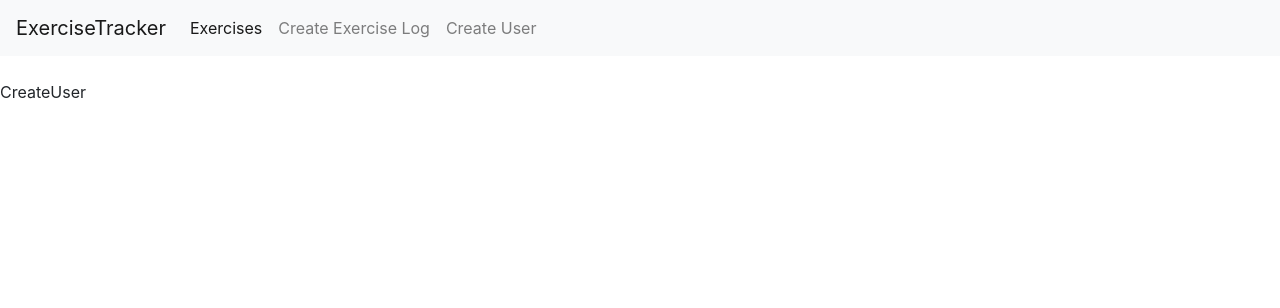
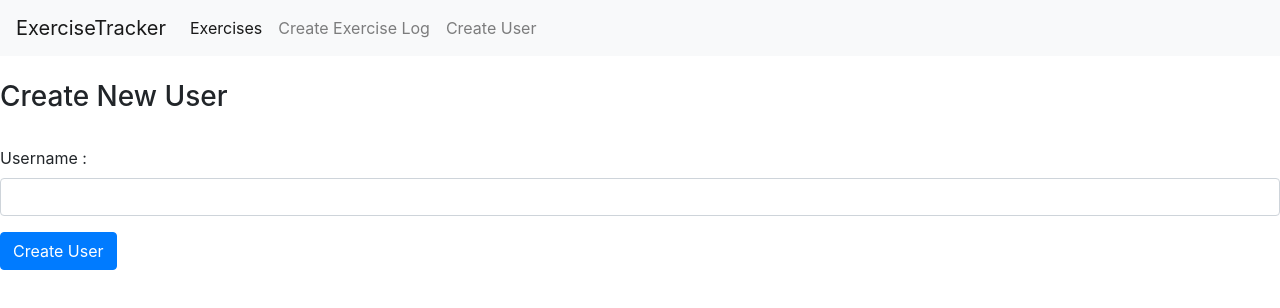
Before and after one commit to chalanika/Exercises--Tracker, a React (Create React App) app: page /user in a window 1280 px wide. Shown: the top 308 px of the page. Built offline with nearby package versions, Linux system fonts and the light colour scheme.

Commit message:
created create user form

```diff
--- a/src/component/create-exercise.jsx
+++ b/src/component/create-exercise.jsx
@@ -33,7 +33,6 @@
         this.setState({
             username: e.target.value
         });
-
     }
     onChangeDescription(e) {
         this.setState({
--- a/src/component/create-user.jsx
+++ b/src/component/create-user.jsx
@@ -1,10 +1,53 @@
 import React, { Component } from 'react';
 
 class CreateUser extends Component {
-    state = {  }
+    constructor(props) {
+        super(props);
+
+        this.onChangeUsername = this.onChangeUsername.bind(this);
+        this.onSubmit = this.onSubmit.bind(this);
+
+        this.state = {
+            username: '',
+        }
+    }
+
+    onChangeUsername(e) {
+        this.setState({
+            username: e.target.value
+        });
+    }
+    onSubmit(e) {
+        console.log("submited");
+        e.preventDefault();
+        const user = {
+            username: this.state.username,
+        }
+        console.log(user);
+        this.setState({
+            username: ''
+        })
+    }
+
     render() {
         return (
-            <div>CreateUser</div>
+            <div>
+                <h3>Create New User</h3><br/>
+                <form onSubmit={this.onSubmit}>
+                    <div className="form-group">
+                        <label>Username :</label>
+                        <input
+                            required
+                            className="form-control"
+                            value={this.state.username}
+                            onChange={this.onChangeUsername}
+                        />
+                    </div>
+                    <div className="form-group">
+                        <input type="submit" value="Create User" className="btn btn-primary"  />
+                    </div>
+                </form>
+            </div>
          );
     }
 }
```
